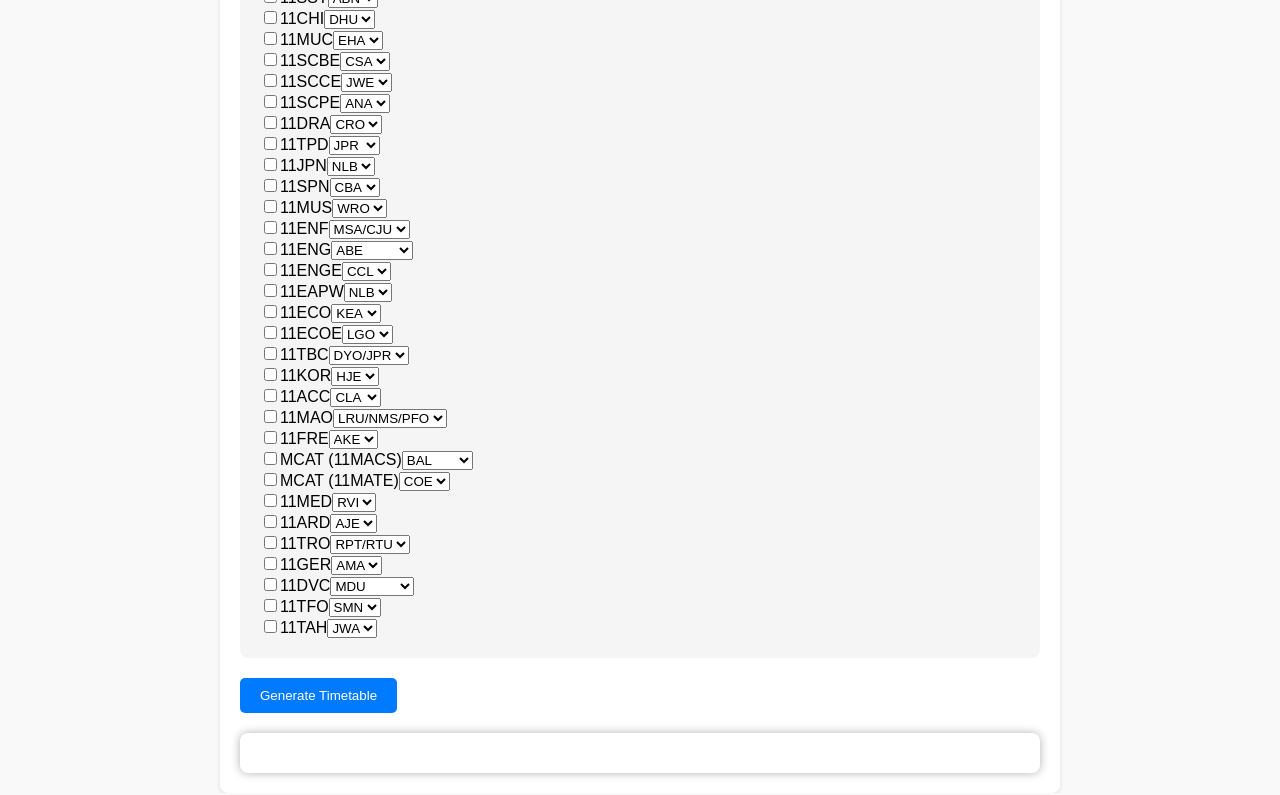
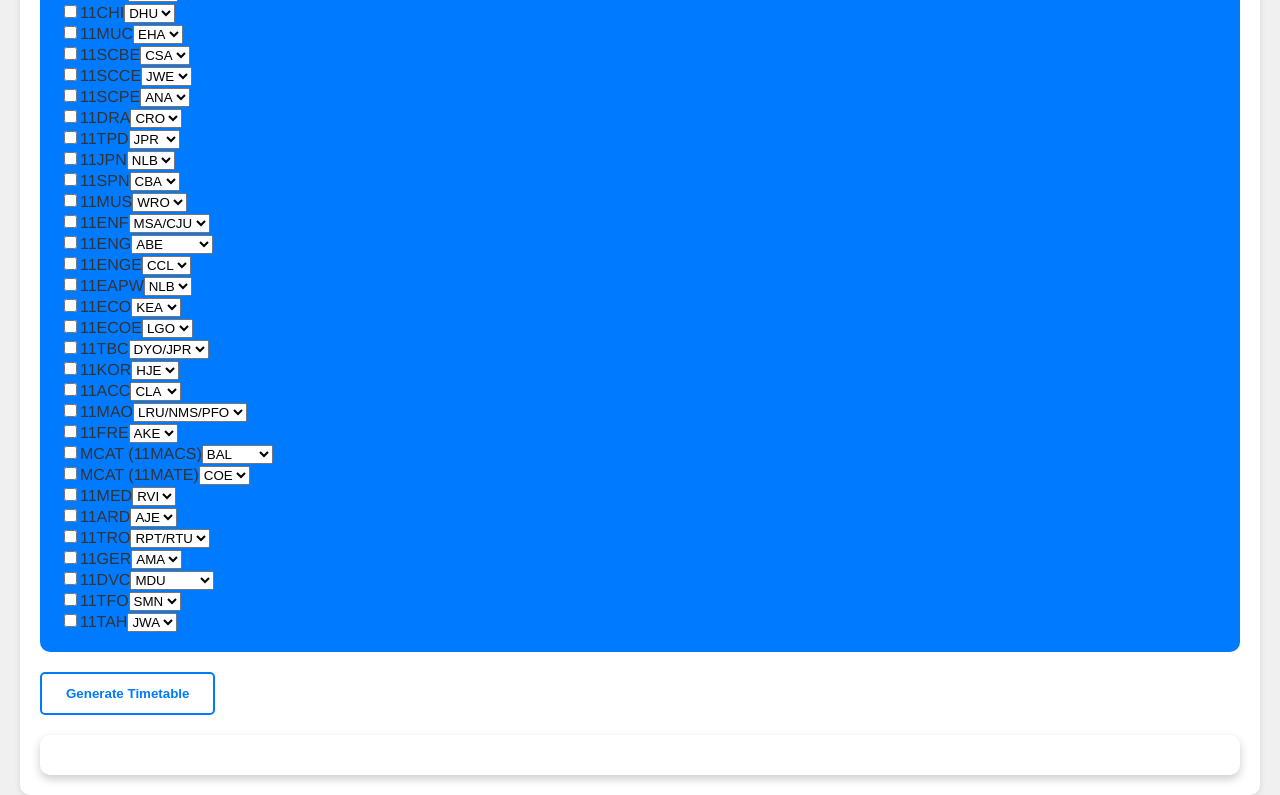
Before and after one commit to blakehonda99/year11endofyearswbhs, a plain HTML site: page index.html in a window 1280 px wide. Shown: the part 488-1283 px from the top of the page. Drawn offline with Linux system fonts and the light colour scheme.

Commit message:
Update style.css

```diff
--- a/style.css
+++ b/style.css
@@ -1,29 +1,39 @@
-body {
-    font-family: Arial, sans-serif;
+/* Reset default browser styles */
+body, h1, h2, p, ul, ol, li, button {
     margin: 0;
     padding: 0;
-    background-color: #f9f9f9;
 }
 
+/* Apply a modern font and background color */
+body {
+    font-family: 'Helvetica Neue', Arial, sans-serif;
+    background-color: #f0f0f0;
+    color: #333;
+}
+
+/* Center the content */
 .container {
-    max-width: 800px;
+    max-width: 1200px;
     margin: 0 auto;
     padding: 20px;
-    background-color: #ffffff;
-    box-shadow: 0 2px 4px rgba(0, 0, 0, 0.1);
-    border-radius: 8px;
+    background-color: #fff;
+    box-shadow: 0 2px 6px rgba(0, 0, 0, 0.1);
+    border-radius: 10px;
 }
 
+/* Style the header */
 h1 {
     text-align: center;
-    margin-bottom: 20px;
-    color: #333333;
+    margin-bottom: 30px;
+    font-size: 36px;
+    color: #007bff; /* Modern blue color */
 }
 
+/* Update the filter section */
 .filter-section {
-    background-color: #f5f5f5;
+    background-color: #007bff;
     padding: 20px;
-    border-radius: 8px;
+    border-radius: 10px;
     margin-bottom: 20px;
     display: flex;
     justify-content: space-between;
@@ -31,24 +41,27 @@ h1 {
 }
 
 button {
-    background-color: #007bff;
-    color: #ffffff;
-    border: none;
-    padding: 10px 20px;
+    background-color: #fff;
+    color: #007bff;
+    border: 2px solid #007bff;
+    padding: 12px 24px;
     cursor: pointer;
     border-radius: 5px;
-    transition: background-color 0.3s;
+    transition: background-color 0.3s, color 0.3s;
     margin-bottom: 20px;
+    font-weight: bold;
 }
 
 button:hover {
-    background-color: #0056b3;
+    background-color: #007bff;
+    color: #fff;
 }
 
+/* Style the timetable section */
 #timetable {
-    border-radius: 8px;
-    background-color: #ffffff;
-    box-shadow: 0 0px 10px rgba(0, 0, 0, 0.3);
+    border-radius: 10px;
+    background-color: #fff;
+    box-shadow: 0 4px 10px rgba(0, 0, 0, 0.2);
     padding: 20px;
     overflow-x: auto;
 }
@@ -60,13 +73,14 @@ button:hover {
 
 .timetable-table th,
 .timetable-table td {
-    padding: 12px;
+    padding: 16px;
     text-align: left;
-    border-bottom: 1px solid #e0e0e0;
+    border-bottom: 1px solid #ddd;
 }
 
 .timetable-table th {
-    background-color: #f5f5f5;
+    background-color: #007bff;
+    color: #fff;
     font-weight: bold;
 }
 
@@ -77,12 +91,26 @@ button:hover {
 
 .timetable-entry p {
     margin: 0;
-    padding: 5px;
+    padding: 10px;
 }
 
+/* Responsive styles */
 @media (max-width: 768px) {
+    h1 {
+        font-size: 28px;
+    }
+
+    .filter-section {
+        flex-direction: column;
+        text-align: center;
+    }
+
+    button {
+        width: 100%;
+    }
+
     .timetable-table th,
     .timetable-table td {
-        padding: 8px;
+        padding: 12px;
     }
 }
```
